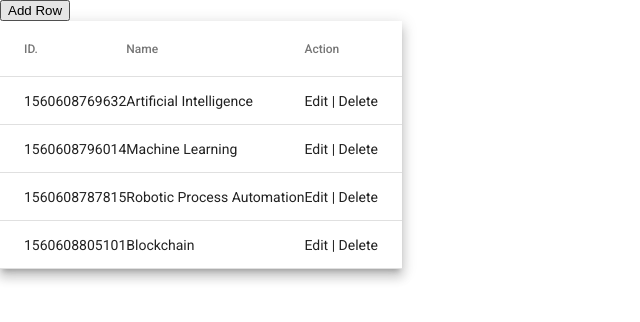
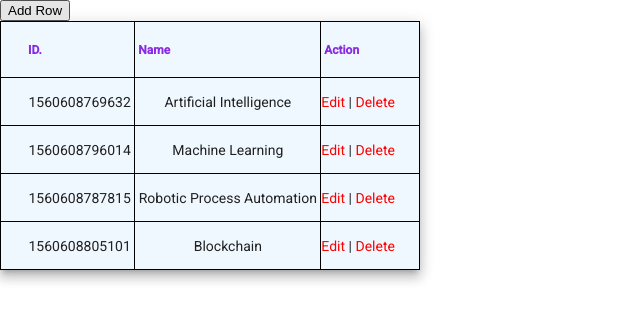
Before and after one commit to sihem-hm/Angular_Mat_Tab-, an Angular app: page / in a window 1280 px wide. Shown: the top 322 px of the page, without its empty margins (0-640 px from the left). Built offline with nearby package versions, Linux system fonts and the light colour scheme.

Commit message:
add-delete-modify

```diff
--- a/package.json
+++ b/package.json
@@ -21,6 +21,8 @@
     "@angular/platform-browser": "~10.1.6",
     "@angular/platform-browser-dynamic": "~10.1.6",
     "@angular/router": "~10.1.6",
+    "primeicons": "^4.0.0",
+    "primeng": "^10.0.3",
     "rxjs": "~6.6.0",
     "tslib": "^2.0.0",
     "zone.js": "~0.10.2"
--- a/src/app/app.component.css
+++ b/src/app/app.component.css
@@ -18,3 +18,45 @@
     overflow: auto;
     max-height: 750px;
   }
+  table, th, td {
+    border: 1px solid black;
+  }
+
+th
+{
+  font-weight: bold;
+  color : blueviolet;
+
+
+}
+.mat-button {
+  background-color: #4CAF50; /* Green */
+  border: none;
+  color: white;
+  padding: 15px 32px;
+  text-align: center;
+  text-decoration: none;
+  display: inline-block;
+  font-size: 16px;
+}
+td {
+  display: table-cell;
+  vertical-align: inherit;
+  text-align: inherit;
+  padding: 1px;
+}
+a{
+
+  color : red;
+}
+  .mat-table {
+    margin-block-start: auto;
+    backface-visibility: visible;
+    border-spacing: 0.5rem;
+    width: auto;
+    background: #fff;
+    white-space: break-spaces;
+    border-block-start: none;
+    background-color: aliceblue;
+    border-collapse: collapse;
+}
--- a/src/app/app.component.html
+++ b/src/app/app.component.html
@@ -1,30 +1,34 @@
 <!-- app.component.html -->
 <div class="container text-center">
 
-    <button mat-button (click)="openDialog('Add',{})" mat-flat-button color="primary">Add Row</button>
+	<button mat-button (click)="openDialog('Add',{})" mat-flat-button color="green" class="p-button-rounded p-button-text"
 
-    <table mat-table [dataSource]="dataSource" #mytable class="my-table mat-elevation-z8">
 
-      <!--- Note that these columns can be defined in any order.
-          The actual rendered columns are set as a property on the row definition" -->
+	class="btn btn-secondary">Add Row</button>
 
-      <!-- Id Column -->
+	<table mat-table [dataSource]="dataSource" #mytable class="my-table mat-elevation-z8"
+	>
+
+
       <ng-container matColumnDef="id">
-        <th mat-header-cell *matHeaderCellDef> ID. </th>
-        <td mat-cell *matCellDef="let element"> {{element.id}} </td>
+        <th mat-header-cell *matHeaderCellDef> ID. </th> <th style="width:8rem"></th>
+
+        <td mat-cell *matCellDef="let element"  style="text-align:center" > {{element.id}} </td>
       </ng-container>
 
-      <!-- Name Column -->
+
       <ng-container matColumnDef="name">
-        <th mat-header-cell *matHeaderCellDef> Name </th>
-        <td mat-cell *matCellDef="let element"> {{element.name}} </td>
+        <th mat-header-cell *matHeaderCellDef> Name </th> <th style="width:8rem"></th>
+
+        <td mat-cell *matCellDef="let element" style="text-align:center"  > {{element.name}} </td>
       </ng-container>
 
-      <!-- Action Column -->
+
       <ng-container matColumnDef="action">
-        <th mat-header-cell *matHeaderCellDef> Action </th>
-        <td mat-cell *matCellDef="let element" class="action-link">
-          <a (click)="openDialog('Update',element)">Edit</a> |
+        <th mat-header-cell *matHeaderCellDef> Action </th> <th style="width:8rem"></th>
+
+        <td mat-cell *matCellDef="let element" class="action-link" style="text-align:center"  >
+          <a (click)="openDialog('Update',element)" >Edit</a> |
           <a (click)="openDialog('Delete',element)">Delete</a>
         </td>
       </ng-container>
--- a/src/app/app.component.ts
+++ b/src/app/app.component.ts
@@ -4,10 +4,12 @@ import { Component, ViewChild } from '@angular/core';
 import { MatTable } from '@angular/material/table';
 import { MatDialog } from '@angular/material/dialog';
 import { TableAddComponent } from './table-add/table-add.component';
+import { MessageService } from 'primeng/api';
 
 export interface UsersData {
   name: string;
   id: number;
+
 }
 
 const ELEMENT_DATA: UsersData[] = [
```
Also changed, not shown: src/app/table-add/table-add.component.ts (line endings or trailing spaces), 1 other file (tests, documents, lock files or other folders).
